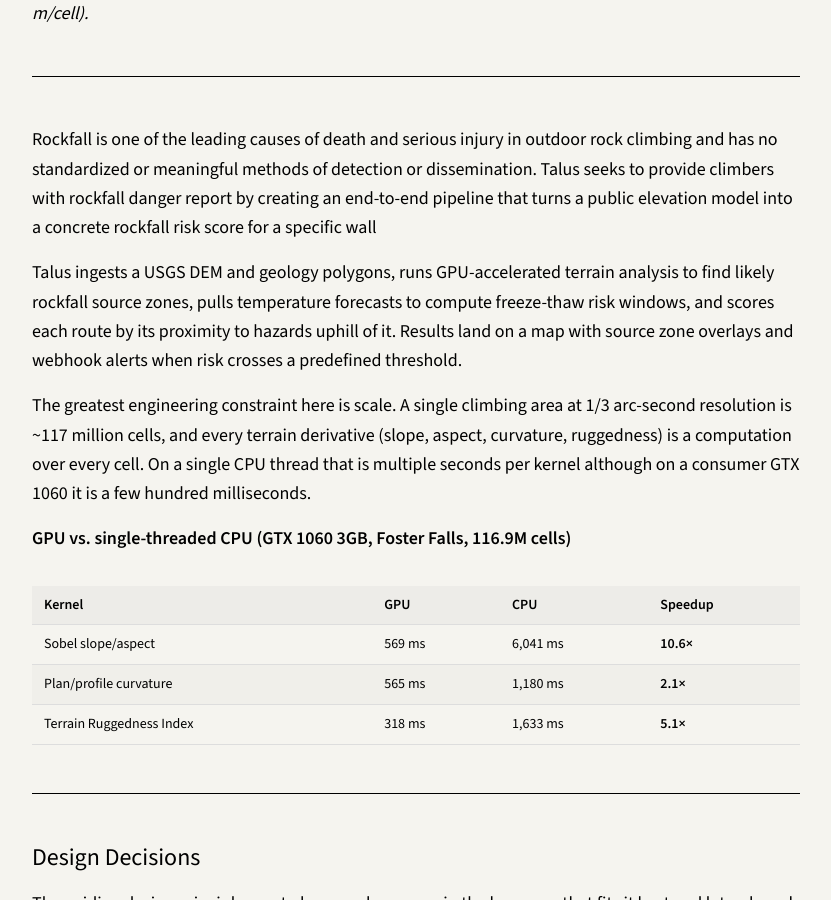
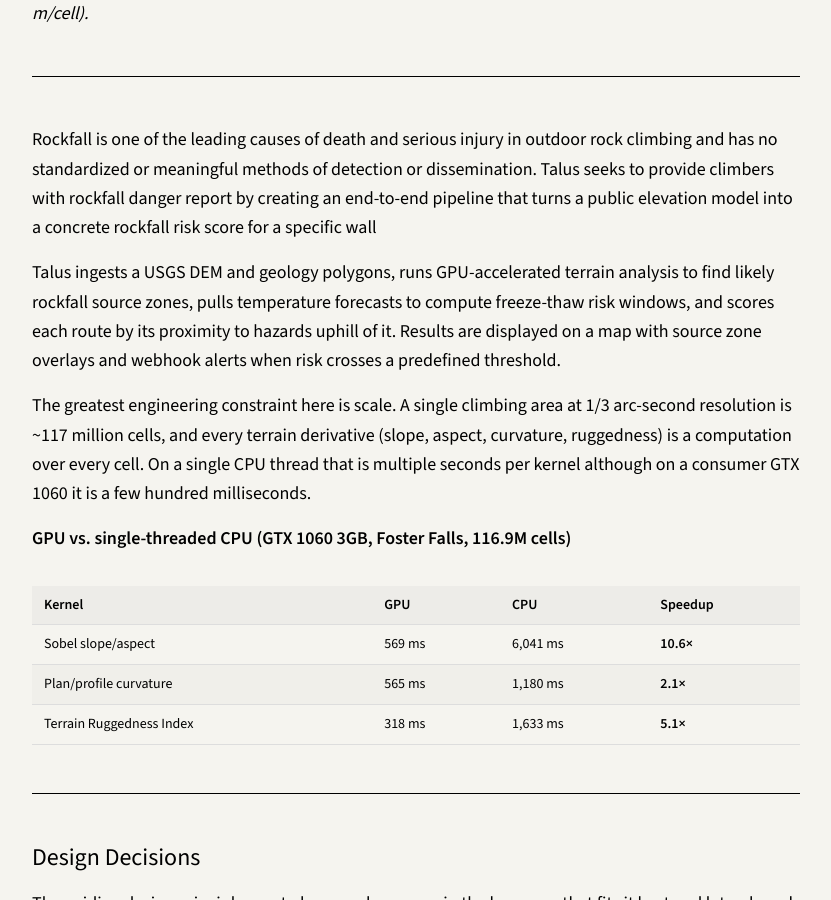
Before and after one commit to ethan-howes/ethan-howes.github.io, a Jekyll site: the page built from projects/talus.md, in a window 1280 px wide and 900 px high, scrolled down 893 px. Shown: the whole window, without its empty margins (224-1055 px from the left). Built offline with Jekyll 4.4.1, drawn with Linux system fonts in a browser that asks for light colours.

Commit message:
content: updated intro section

```diff
--- a/projects/talus.md
+++ b/projects/talus.md
@@ -24,7 +24,7 @@ specific wall
 Talus ingests a USGS DEM and geology polygons, runs GPU-accelerated
 terrain analysis to find likely rockfall source zones, pulls temperature
 forecasts to compute freeze-thaw risk windows, and scores each route by its
-proximity to hazards uphill of it. Results land on a map with source
+proximity to hazards uphill of it. Results are displayed on a map with source
 zone overlays and webhook alerts when risk crosses a predefined threshold.
 
 The greatest engineering constraint here is scale. A single climbing area at
```
